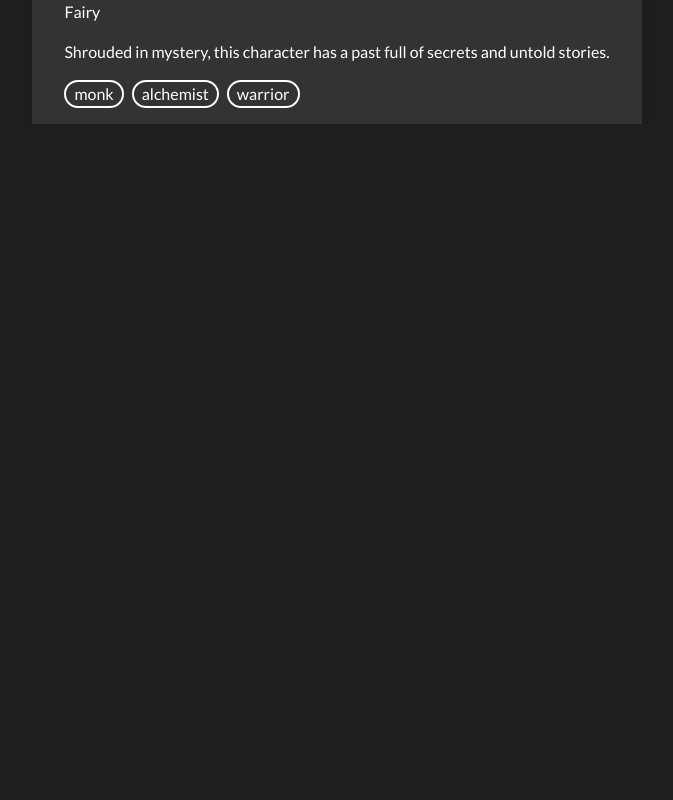
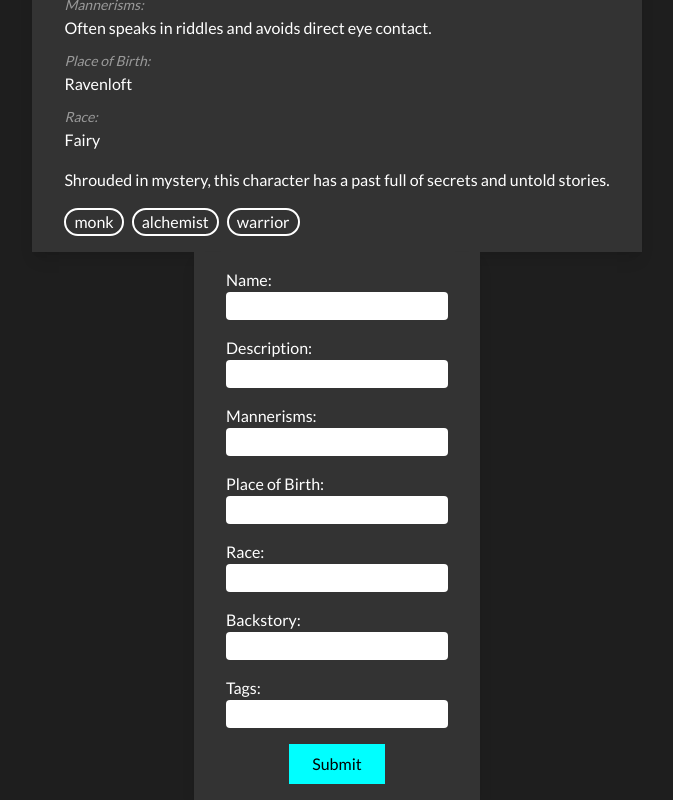
Before and after one commit to Nealium104/npcExchange, a Next.js app: page / in a window 1280 px wide. Shown: the part 1986-2786 px from the top of the page, without its empty margins (303-976 px from the left). Before the commit the page ends 2110 px from the top, so only its background shows below. Built offline with nearby package versions, Linux system fonts and the light colour scheme.

Commit message:
added character form

```diff
--- a/src/app/api/auth/[...nextauth]/route.ts
+++ b/src/app/api/auth/[...nextauth]/route.ts
@@ -3,6 +3,7 @@ import NextAuth from "next-auth";
 
 const handler = NextAuth({
   // something here
+  <></>
 });
 
 export { handler as GET, handler as POST };
--- a/src/app/components/newCharacterForm.tsx
+++ b/src/app/components/newCharacterForm.tsx
@@ -1,35 +1,37 @@
-export default function newCharacterForm() {
+export default function NewCharacterForm() {
   return (
-    <form>
+    <form className="bg-charcoal px-8 shadow-lg py-4 flex flex-col gap-4">
       <div>
         <h3>Name:</h3>
-        <input type="text" />
+        <input className="text-black rounded text-xl" type="text" />
       </div>
       <div>
         <h3>Description:</h3>
-        <input type="text" />
+        <input className="text-black rounded text-xl" type="text" />
       </div>
       <div>
         <h3>Mannerisms:</h3>
-        <input type="text" />
+        <input className="text-black rounded text-xl" type="text" />
       </div>
       <div>
-        <h3>Place of Birth</h3>
-        <input type="text" />
+        <h3>Place of Birth:</h3>
+        <input className="text-black rounded text-xl" type="text" />
       </div>
       <div>
-        <h3>Race</h3>
-        <input type="text" />
+        <h3>Race:</h3>
+        <input className="text-black rounded text-xl" type="text" />
       </div>
       <div>
-        <h3>Backstory</h3>
-        <input type="text" />
+        <h3>Backstory:</h3>
+        <input className="text-black rounded text-xl" type="text" />
       </div>
       <div>
-        <h3>Tags</h3>
-        <input type="text" />
+        <h3>Tags:</h3>
+        <input className="text-black rounded text-xl" type="text" />
       </div>
-      <button>Submit</button>
+      <button className="bg-neon text-black w-24 py-2 place-self-center transition duration-150 hover:bg-white hover:scale-110">
+        Submit
+      </button>
     </form>
   );
 }
--- a/src/app/layout.tsx
+++ b/src/app/layout.tsx
@@ -31,7 +31,7 @@ export default function RootLayout({
     >
       <body>
         <Nav />
-        {children}
+        <div className="max-w-screen-xl mx-auto">{children}</div>
       </body>
     </html>
   );
--- a/src/app/page.tsx
+++ b/src/app/page.tsx
@@ -2,11 +2,22 @@ import Image from "next/image";
 import React from "react";
 import { npcArray } from "./database/dummyPosts";
 import Post from "./components/Post";
+import NewCharacterForm from "./components/NewCharacterForm";
+
+const user = "Neal";
 
 export default function Home() {
   return (
     <main className="flex flex-col items-center justify-between px-24">
-      <div className="flex flex-col items-center gap-8">
+      <div className="flex flex-col items-center gap-4">
+        <h1 className="text-5xl">Welcome, {user}</h1>
+        <button
+          className="place-self-end bg-neon w-24 text-5xl"
+          id="addCharacter"
+        >
+          +
+        </button>
+        <div className="flex flex-col gap-8">
           {npcArray.map((post, index) => (
             <Post
               key={index}
@@ -20,6 +31,8 @@ export default function Home() {
             />
           ))}
         </div>
+      </div>
+      <NewCharacterForm></NewCharacterForm>
     </main>
   );
 }
```
Lines whose indentation alone changed are shown as unchanged.
